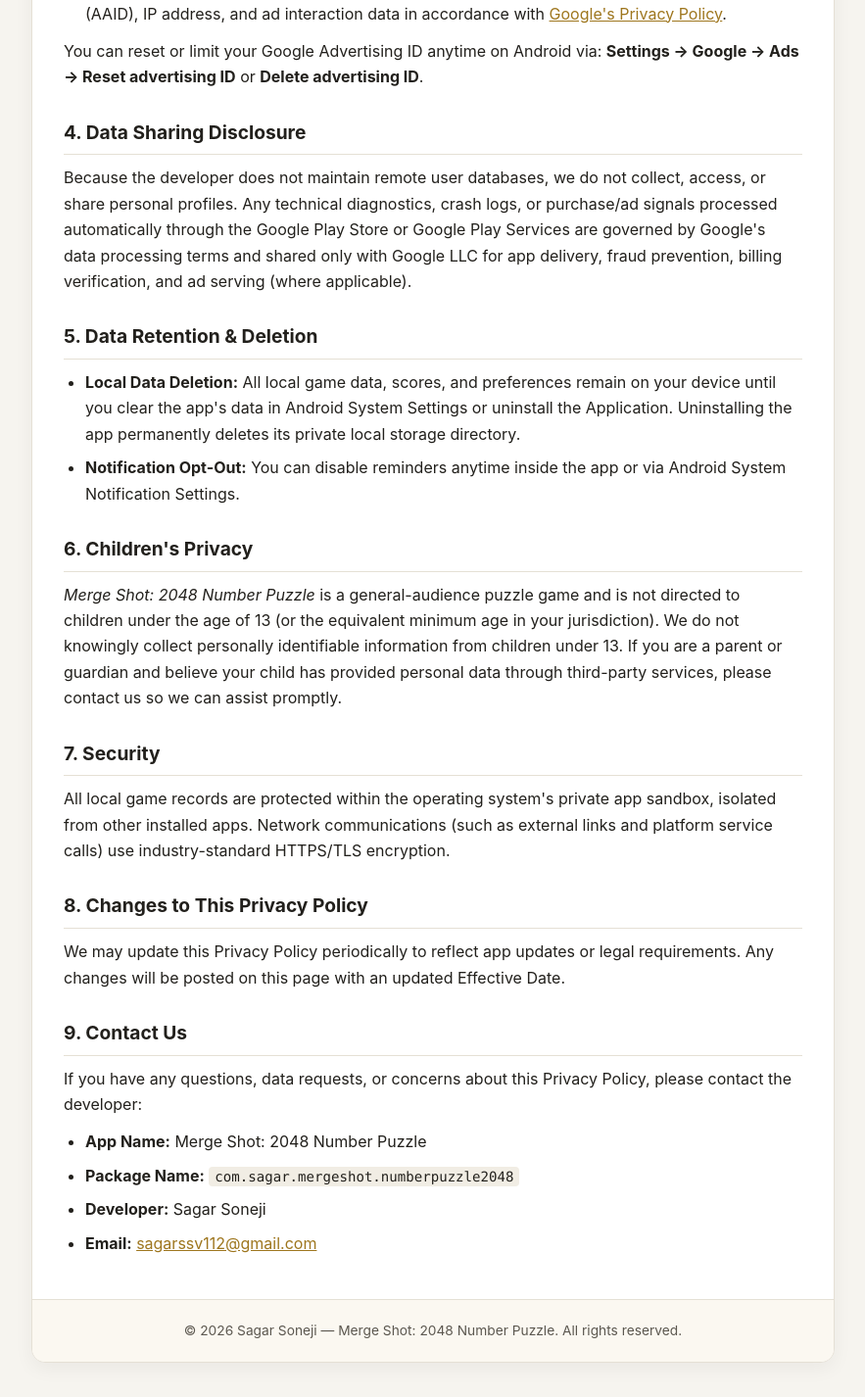
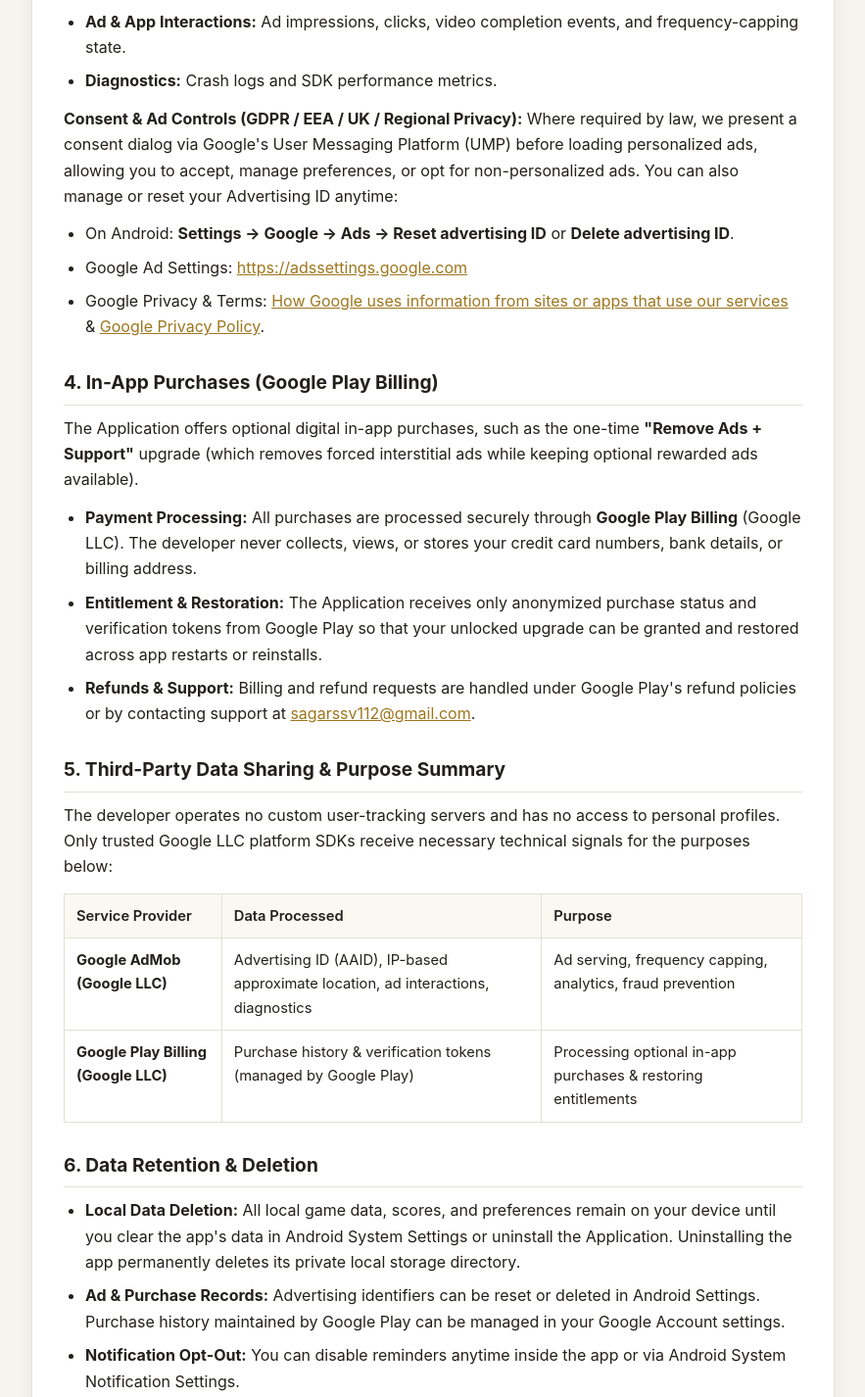
Before and after one commit to sonejisagar/sonejisagar.github.io, a plain HTML site: page mergeshot/privacy-policy.html in a window 1280 px wide. Shown: the part 1828-3254 px from the top of the page at 98% size, without its empty margins (198-1081 px from the left). Drawn offline with Linux system fonts and the light colour scheme.

Commit message:
Expand Privacy Policy with AdMob advertising, UMP consent, and Google Play Billing rules

```diff
--- a/mergeshot/privacy-policy.html
+++ b/mergeshot/privacy-policy.html
@@ -236,62 +236,103 @@
       </section>
 
       <section>
-        <h2>3. Advertising, In-App Purchases &amp; Third-Party Services</h2>
+        <h2>3. Advertising &amp; Consent (Google AdMob)</h2>
         <p>
-          <strong>We do not sell, rent, or trade your personal data to third parties.</strong>
+          <strong>We do not sell, rent, or trade your personal information.</strong> To keep <em>Merge Shot: 2048 Number Puzzle</em> free to play, the Application integrates <strong>Google Mobile Ads (AdMob)</strong> by Google LLC to serve optional rewarded advertisements (such as free hints, continues, or coin bonuses) and infrequent level-transition interstitial ads (disabled if you purchase "Remove Ads").
         </p>
         <p>
-          Depending on your app version and regional configuration, the Application may integrate the following trusted Google Play platform services:
+          When ads are served, Google AdMob and its advertising partners may automatically collect and process certain device and interaction signals:
         </p>
         <ul>
-          <li><strong>Google Play Services / Google Play Billing:</strong> Handles optional in-app purchases (such as the one-time "Remove Ads + Support" upgrade) securely through Google Play. Payment details are processed solely by Google LLC; the developer never receives your credit card or billing details.</li>
-          <li><strong>Advertising Services (Rewarded &amp; Interstitial Ads):</strong> Optional rewarded ads (for free hints, continues, or coin bonuses) and infrequent level-transition ads may be served via Google Play / Google Mobile Ads SDKs. Where enabled, Google may process device advertising identifiers (AAID), IP address, and ad interaction data in accordance with <a href="https://policies.google.com/privacy" target="_blank" rel="noopener noreferrer">Google's Privacy Policy</a>.</li>
+          <li><strong>Device Identifiers:</strong> Android Advertising ID (AAID) and device/app instance identifiers.</li>
+          <li><strong>Approximate Location:</strong> General region or country derived from your IP address for ad relevance and fraud prevention.</li>
+          <li><strong>Ad &amp; App Interactions:</strong> Ad impressions, clicks, video completion events, and frequency-capping state.</li>
+          <li><strong>Diagnostics:</strong> Crash logs and SDK performance metrics.</li>
         </ul>
         <p>
-          You can reset or limit your Google Advertising ID anytime on Android via: <strong>Settings &rarr; Google &rarr; Ads &rarr; Reset advertising ID</strong> or <strong>Delete advertising ID</strong>.
+          <strong>Consent &amp; Ad Controls (GDPR / EEA / UK / Regional Privacy):</strong> Where required by law, we present a consent dialog via Google's User Messaging Platform (UMP) before loading personalized ads, allowing you to accept, manage preferences, or opt for non-personalized ads. You can also manage or reset your Advertising ID anytime:
         </p>
+        <ul>
+          <li>On Android: <strong>Settings &rarr; Google &rarr; Ads &rarr; Reset advertising ID</strong> or <strong>Delete advertising ID</strong>.</li>
+          <li>Google Ad Settings: <a href="https://adssettings.google.com" target="_blank" rel="noopener noreferrer">https://adssettings.google.com</a></li>
+          <li>Google Privacy &amp; Terms: <a href="https://policies.google.com/technologies/partner-sites" target="_blank" rel="noopener noreferrer">How Google uses information from sites or apps that use our services</a> &amp; <a href="https://policies.google.com/privacy" target="_blank" rel="noopener noreferrer">Google Privacy Policy</a>.</li>
+        </ul>
       </section>
 
       <section>
-        <h2>4. Data Sharing Disclosure</h2>
+        <h2>4. In-App Purchases (Google Play Billing)</h2>
         <p>
-          Because the developer does not maintain remote user databases, we do not collect, access, or share personal profiles. Any technical diagnostics, crash logs, or purchase/ad signals processed automatically through the Google Play Store or Google Play Services are governed by Google's data processing terms and shared only with Google LLC for app delivery, fraud prevention, billing verification, and ad serving (where applicable).
+          The Application offers optional digital in-app purchases, such as the one-time <strong>"Remove Ads + Support"</strong> upgrade (which removes forced interstitial ads while keeping optional rewarded ads available).
         </p>
+        <ul>
+          <li><strong>Payment Processing:</strong> All purchases are processed securely through <strong>Google Play Billing</strong> (Google LLC). The developer never collects, views, or stores your credit card numbers, bank details, or billing address.</li>
+          <li><strong>Entitlement &amp; Restoration:</strong> The Application receives only anonymized purchase status and verification tokens from Google Play so that your unlocked upgrade can be granted and restored across app restarts or reinstalls.</li>
+          <li><strong>Refunds &amp; Support:</strong> Billing and refund requests are handled under Google Play's refund policies or by contacting support at <a href="mailto:sagarssv112@gmail.com">sagarssv112@gmail.com</a>.</li>
+        </ul>
       </section>
 
       <section>
-        <h2>5. Data Retention &amp; Deletion</h2>
+        <h2>5. Third-Party Data Sharing &amp; Purpose Summary</h2>
+        <p>
+          The developer operates no custom user-tracking servers and has no access to personal profiles. Only trusted Google LLC platform SDKs receive necessary technical signals for the purposes below:
+        </p>
+        <table>
+          <thead>
+            <tr>
+              <th>Service Provider</th>
+              <th>Data Processed</th>
+              <th>Purpose</th>
+            </tr>
+          </thead>
+          <tbody>
+            <tr>
+              <td><strong>Google AdMob (Google LLC)</strong></td>
+              <td>Advertising ID (AAID), IP-based approximate location, ad interactions, diagnostics</td>
+              <td>Ad serving, frequency capping, analytics, fraud prevention</td>
+            </tr>
+            <tr>
+              <td><strong>Google Play Billing (Google LLC)</strong></td>
+              <td>Purchase history &amp; verification tokens (managed by Google Play)</td>
+              <td>Processing optional in-app purchases &amp; restoring entitlements</td>
+            </tr>
+          </tbody>
+        </table>
+      </section>
+
+      <section>
+        <h2>6. Data Retention &amp; Deletion</h2>
         <ul>
           <li><strong>Local Data Deletion:</strong> All local game data, scores, and preferences remain on your device until you clear the app's data in Android System Settings or uninstall the Application. Uninstalling the app permanently deletes its private local storage directory.</li>
+          <li><strong>Ad &amp; Purchase Records:</strong> Advertising identifiers can be reset or deleted in Android Settings. Purchase history maintained by Google Play can be managed in your Google Account settings.</li>
           <li><strong>Notification Opt-Out:</strong> You can disable reminders anytime inside the app or via Android System Notification Settings.</li>
         </ul>
       </section>
 
       <section>
-        <h2>6. Children's Privacy</h2>
+        <h2>7. Children's Privacy</h2>
         <p>
           <em>Merge Shot: 2048 Number Puzzle</em> is a general-audience puzzle game and is not directed to children under the age of 13 (or the equivalent minimum age in your jurisdiction). We do not knowingly collect personally identifiable information from children under 13. If you are a parent or guardian and believe your child has provided personal data through third-party services, please contact us so we can assist promptly.
         </p>
       </section>
 
       <section>
-        <h2>7. Security</h2>
+        <h2>8. Security</h2>
         <p>
-          All local game records are protected within the operating system's private app sandbox, isolated from other installed apps. Network communications (such as external links and platform service calls) use industry-standard HTTPS/TLS encryption.
+          All local game records are protected within the operating system's private app sandbox, isolated from other installed apps. All network communications with Google Play Services, AdMob, and external links are encrypted in transit using HTTPS/TLS.
         </p>
       </section>
 
       <section>
-        <h2>8. Changes to This Privacy Policy</h2>
+        <h2>9. Changes to This Privacy Policy</h2>
         <p>
-          We may update this Privacy Policy periodically to reflect app updates or legal requirements. Any changes will be posted on this page with an updated Effective Date.
+          We may update this Privacy Policy periodically to reflect app updates, new monetization features, or legal requirements. Any changes will be posted on this page with an updated Effective Date.
         </p>
       </section>
 
       <section>
-        <h2>9. Contact Us</h2>
+        <h2>10. Contact Us</h2>
         <p>
-          If you have any questions, data requests, or concerns about this Privacy Policy, please contact the developer:
+          If you have any questions, data deletion requests, or concerns about this Privacy Policy, please contact the developer:
         </p>
         <ul>
           <li><strong>App Name:</strong> Merge Shot: 2048 Number Puzzle</li>
```
